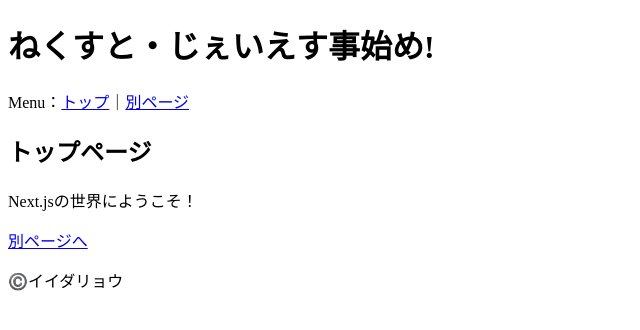
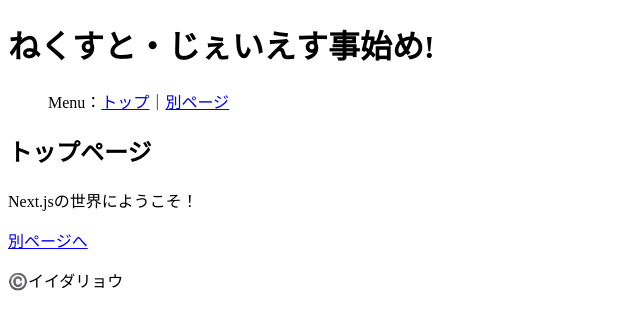
Before and after one commit to ryo-i/next-test, a Next.js app: page / in a window 1280 px wide. Shown: the top 330 px of the page, without its empty margins (0-640 px from the left). Built offline with nearby package versions, Linux system fonts and the light colour scheme.

Commit message:
メニューをmenuタグに変更

```diff
--- a/components/Header.jsx
+++ b/components/Header.jsx
@@ -3,10 +3,10 @@
 function Header() {
     return <header>
             <h1>ねくすと・じぇいえす事始め!</h1>
-            <p>Menu：
+            <menu>Menu：
                 <Link href="/"><a>トップ</a></Link>｜
                 <Link href="/other"><a>別ページ</a></Link>
-            </p>
+            </menu>
       </header>;
   }
 
```
